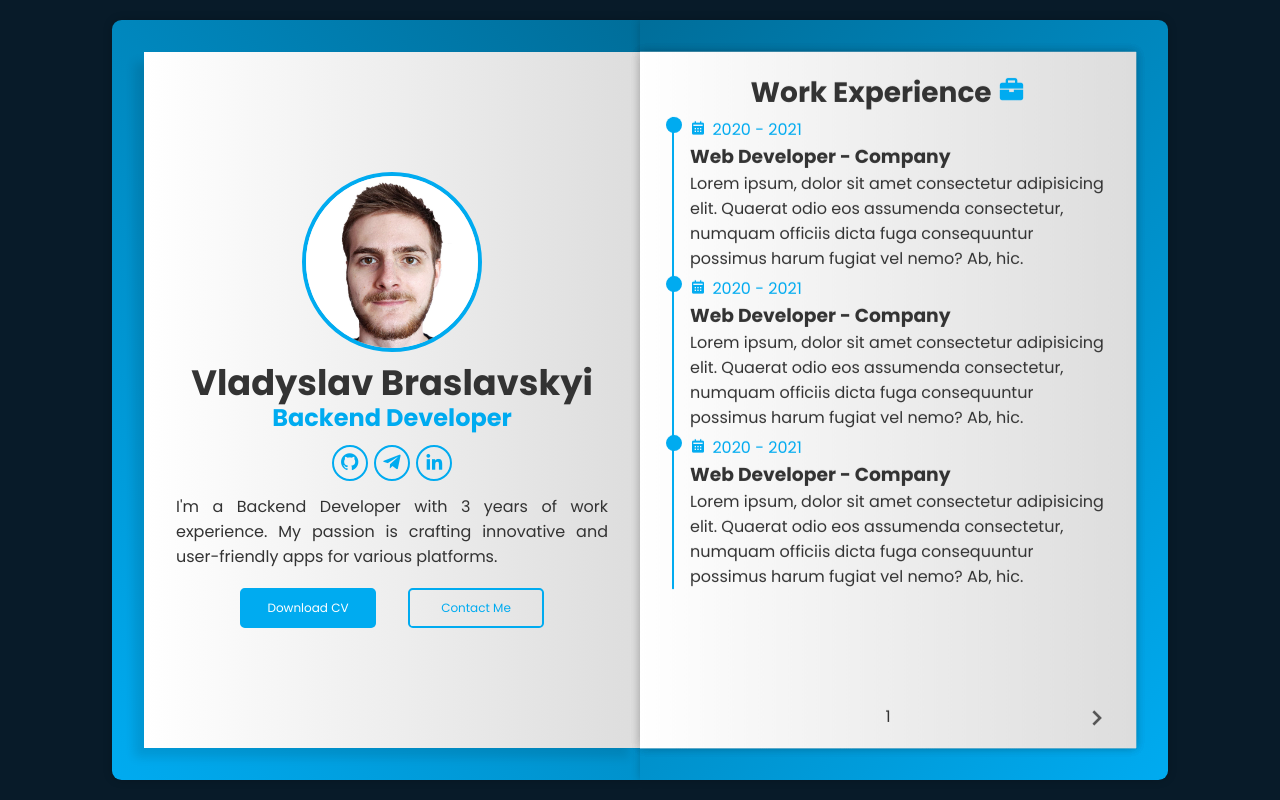
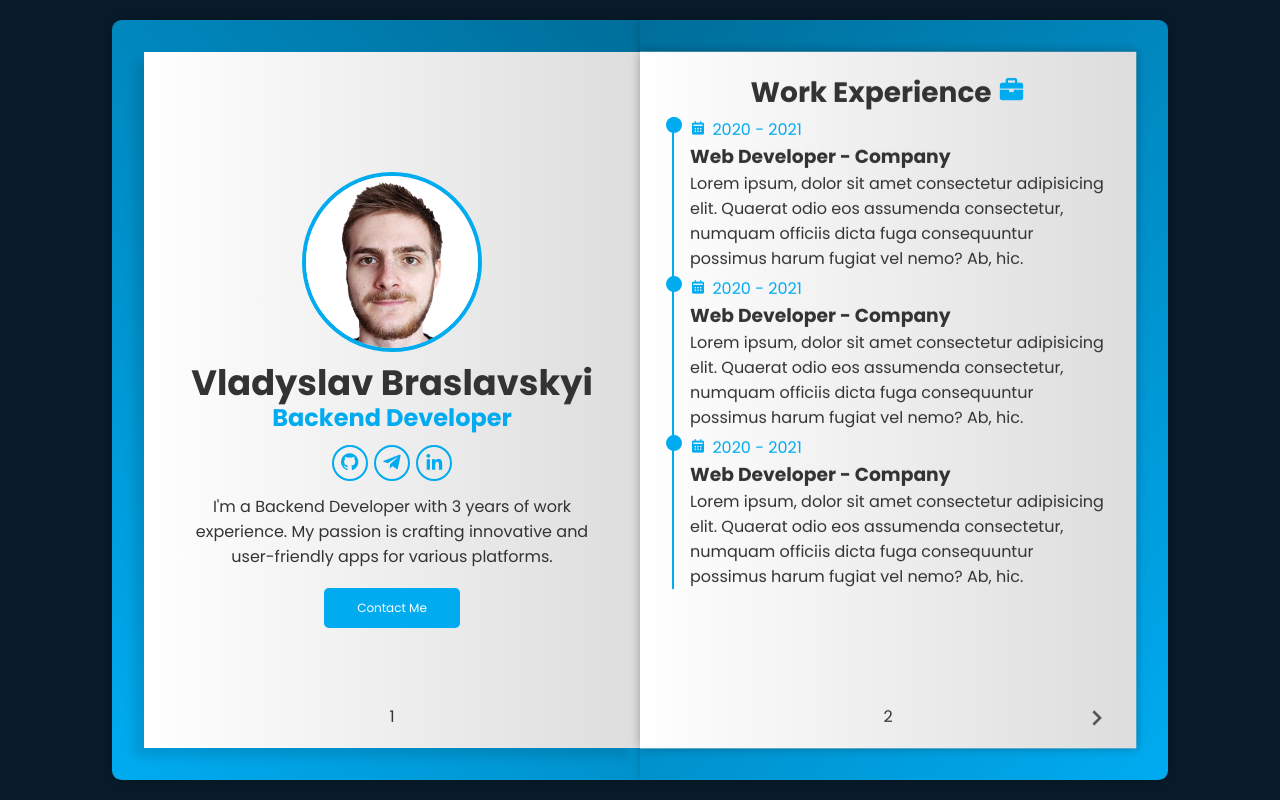
Before and after one commit to emileyski/vl-vite-book-portfolio, a React (Vite) app: page / in a window 1280 px wide. Built offline with nearby package versions, Linux system fonts and the light colour scheme.

Commit message:
fixed page numbers

```diff
--- a/src/Pages/ContactMePage.jsx
+++ b/src/Pages/ContactMePage.jsx
@@ -55,7 +55,7 @@ function ContactMePage() {
       <NextPrevButton isNext={false} />
       <GoToProfile />
 
-      <PageNumber number={6} />
+      <PageNumber number={7} />
     </>
   );
 }
--- a/src/Pages/EducationPage.jsx
+++ b/src/Pages/EducationPage.jsx
@@ -47,7 +47,7 @@ function EducationPage() {
       ))}
       {isMobile && <NextPrevButton isNext={false} />}
       <NextPrevButton />
-      <PageNumber number={5} />
+      <PageNumber number={6} />
     </>
   );
 }
--- a/src/Pages/LatestProjectPage.jsx
+++ b/src/Pages/LatestProjectPage.jsx
@@ -24,7 +24,7 @@ function LatestProject() {
             </a>
           </div>
           <p>Tech used:</p>
-          <p>
+          <p style={{fontSize: '16px'}}>
             Lorem ipsum dolor sit amet consectetur adipisicing elit. Similique
             magni fugit saepe enim? Provident, ad ea voluptatibus molestias
             aliquid reiciendis.
@@ -41,7 +41,7 @@ function LatestProject() {
       <NextPrevButton isNext={false} />
 
       {isMobile && <NextPrevButton />}
-      <PageNumber number={4} />
+      <PageNumber number={5} />
     </div>
   );
 }
--- a/src/Pages/MySkillsFirstPage.jsx
+++ b/src/Pages/MySkillsFirstPage.jsx
@@ -105,7 +105,7 @@ function MySkillsFirstPage() {
       {isMobile && <NextPrevButton />}
 
       <NextPrevButton isNext={false} />
-      <PageNumber number={2} />
+      <PageNumber number={3} />
     </div>
   );
 }
--- a/src/Pages/MySkillsSecondPage.tsx
+++ b/src/Pages/MySkillsSecondPage.tsx
@@ -98,7 +98,7 @@ const MySkillsSecondPage = () => {
       {isMobile && <NextPrevButton isNext={false} />}
 
       <NextPrevButton />
-      <PageNumber number={3} />
+      <PageNumber number={4} />
     </div>
   );
 };
--- a/src/Pages/ProfilePage.jsx
+++ b/src/Pages/ProfilePage.jsx
@@ -1,16 +1,17 @@
 import { useNotebook } from "../Contexts/NotebookContext";
 import NextPrevButton from "../Components/Buttons/NextPrevButton";
 import styles from "./ProfilePage.module.css";
+import PageNumber from "../Components/PageNumber";
 
 function ProfilePage() {
   const { isMobile, scrollToLastPage, scrollToFirstPage } = useNotebook();
 
-  const handleDownloadCV = () => {
-    window.open(
-      "https://docs.google.com/document/d/1fwFzwE4qh19sbpyyjnU2xWUcwsRK7R1F360M0OX3DcA/edit",
-      "_blank"
-    );
-  };
+  // const handleDownloadCV = () => {
+  //   window.open(
+  //     "https://docs.google.com/document/d/1fwFzwE4qh19sbpyyjnU2xWUcwsRK7R1F360M0OX3DcA/edit",
+  //     "_blank"
+  //   );
+  // };
 
   const handleClick = () => {
     if (isMobile) {
@@ -43,9 +44,9 @@ function ProfilePage() {
       </p>
 
       <div className={styles["btn-box"]}>
-        <button href="" className={styles["btn"]} onClick={handleDownloadCV}>
+        {/* <button href="" className={styles["btn"]} onClick={handleDownloadCV}>
           Download CV
-        </button>
+        </button> */}
         <button
           className={`${styles["btn"]} ${styles["contact-me"]}`}
           onClick={handleClick}
@@ -53,7 +54,8 @@ function ProfilePage() {
           Contact Me
         </button>
       </div>
-      {isMobile && <NextPrevButton />}
+      {isMobile && <NextPrevButton isNext={true} />}
+      <PageNumber number={1}/>
     </div>
   );
 }
--- a/src/Pages/ProfilePage.module.css
+++ b/src/Pages/ProfilePage.module.css
@@ -49,7 +49,7 @@
 }
 
 .profile-page p {
-  text-align: justify;
+  text-align: center;
   /* padding: 0 1rem; */
 }
 
--- a/src/Pages/WorkExperience.jsx
+++ b/src/Pages/WorkExperience.jsx
@@ -34,7 +34,7 @@ function WorkExperience() {
 
       <NextPrevButton />
       {isMobile && <NextPrevButton isNext={false} />}
-      <PageNumber number={1} />
+      <PageNumber number={2} />
     </>
   );
 }
```
